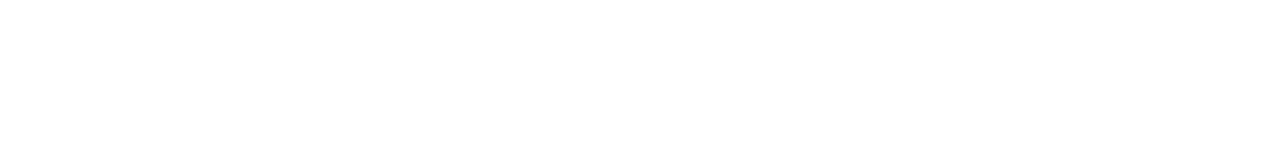
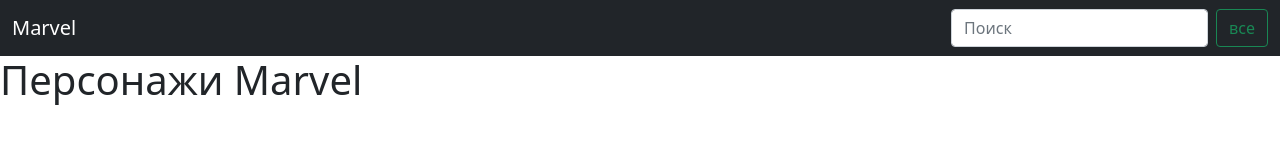
Before and after one commit to denis-ttk-1975/Netology_PWA_Marvel, a plain HTML site: page index.html in a window 1280 px wide. Drawn offline with nearby package versions, Linux system fonts and the light colour scheme.

Commit message:
navbar added

```diff
--- a/index.html
+++ b/index.html
@@ -11,8 +11,26 @@
       integrity="sha384-EVSTQN3/azprG1Anm3QDgpJLIm9Nao0Yz1ztcQTwFspd3yD65VohhpuuCOmLASjC"
       crossorigin="anonymous"
     />
+    <title>Marvel Heroes</title>
   </head>
   <body>
+    <nav class="navbar navbar-dark bg-dark">
+      <div class="container-fluid">
+        <a class="navbar-brand" href="#">Marvel</a>
+
+        <form class="d-flex">
+          <input
+            class="form-control me-2"
+            type="search"
+            placeholder="Поиск"
+            aria-label="Поиск"
+          />
+          <button class="btn btn-outline-success" type="submit">все</button>
+        </form>
+      </div>
+    </nav>
+    <h1>Персонажи Marvel</h1>
+
     <script
       src="https://cdn.jsdelivr.net/npm/bootstrap@5.0.2/dist/js/bootstrap.bundle.min.js"
       integrity="sha384-MrcW6ZMFYlzcLA8Nl+NtUVF0sA7MsXsP1UyJoMp4YLEuNSfAP+JcXn/tWtIaxVXM"
```
